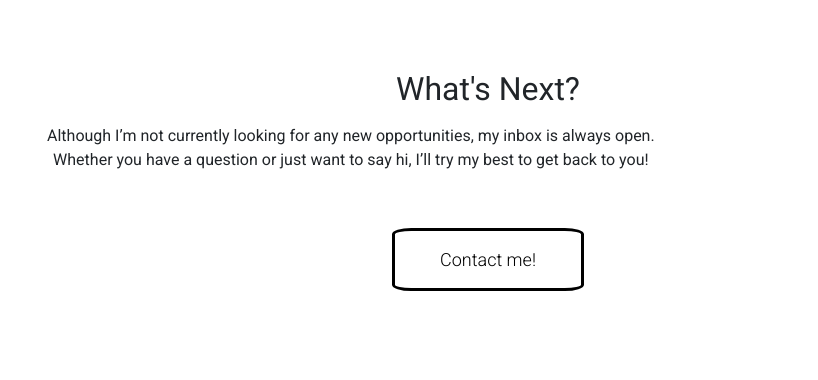
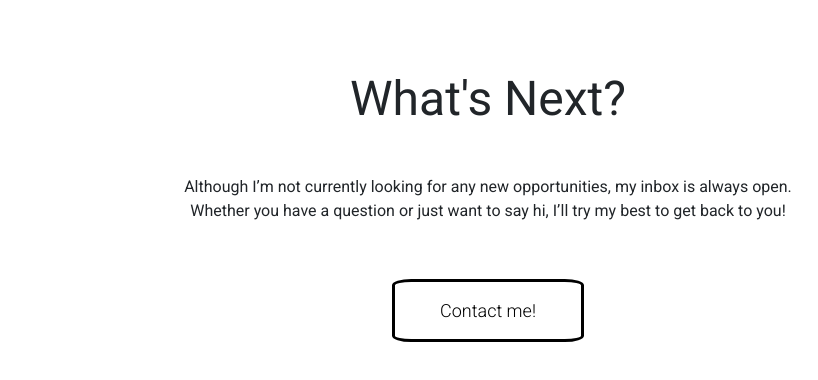
Before and after one commit to dessygil/des-personal-site, a React (Create React App) app in the folder client/: page / in a window 1280 px wide. Shown: the part 3189-3569 px from the top of the page, without its empty margins (152-970 px from the left). Before the commit the page ends 3480 px from the top, so only its background shows below. Built offline with nearby package versions, Linux system fonts and the light colour scheme; no server answers.

Commit message:
now done most things just need to be able to clean up my site and start posting blogs but I want to have something up

```diff
--- a/client/src/components/homepage/contactme/ContactMe.jsx
+++ b/client/src/components/homepage/contactme/ContactMe.jsx
@@ -4,9 +4,7 @@ import "./contactme.css";
 export default function ContactMe() {
   return (
     <div className="contact-me">
-      <h2>What's Next?</h2>
-
-      <h1 className="contact-me-title"></h1>
+      <h1 className="contact-me-title">What's Next?</h1>
       <div className="paragraph-container">
         <p className="contact-me-paragraph">
           Although I’m not currently looking for any new opportunities, my inbox
--- a/client/src/components/homepage/contactme/contactme.css
+++ b/client/src/components/homepage/contactme/contactme.css
@@ -3,13 +3,15 @@
     display: flex;
     flex-direction: column;
     text-align: center;
+    margin-bottom: 5rem;
 }
 
 .contact-me-title{
-
+    font-size: 3rem;
+    margin-bottom: 3rem;
 }
 .paragraph-container{
-
+    margin: 0 auto;
 }
 
 .contact-me-paragraph{
```
